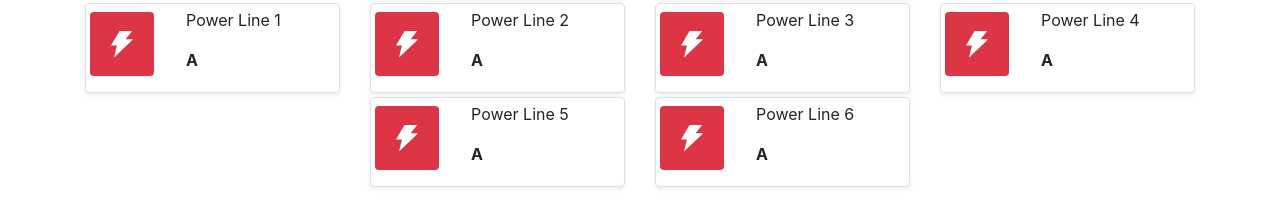
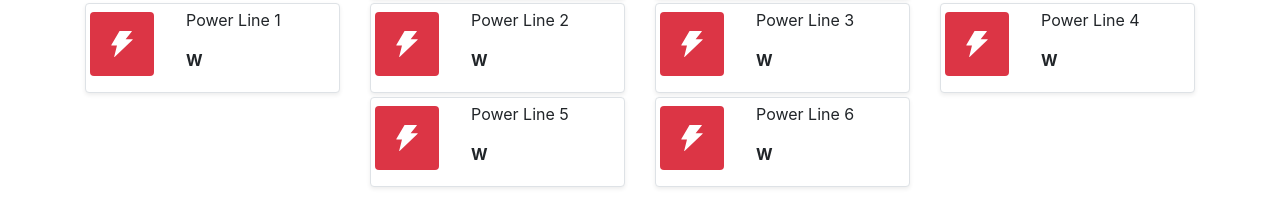
Before and after one commit to kevinpallado/solarmonitoring-server, a React (Create React App) app in the folder client/: page / in a window 1280 px wide. Shown: the part 416-630 px from the top of the page. Built offline with nearby package versions, Linux system fonts and the light colour scheme; no server answers.

Commit message:
Change A to W for power

```diff
--- a/client/src/components/dashboard/main/nodes.js
+++ b/client/src/components/dashboard/main/nodes.js
@@ -110,7 +110,7 @@ export default class Nodes extends Component {
                             </span>
                             <span className="d-inline-block">
                                 <p>Power Line 1</p>
-                                <p><b>{this.props.power1}</b><b>A</b></p>
+                                <p><b>{this.props.power1}</b><b>W</b></p>
                             </span>
                         </div>
                     </Col>
@@ -121,7 +121,7 @@ export default class Nodes extends Component {
                             </span>
                             <span className="d-inline-block">
                                 <p>Power Line 2</p>
-                                <p><b>{this.props.power2}</b><b>A</b></p>
+                                <p><b>{this.props.power2}</b><b>W</b></p>
                             </span>
                         </div>
                     </Col>
@@ -132,7 +132,7 @@ export default class Nodes extends Component {
                             </span>
                             <span className="d-inline-block">
                                 <p>Power Line 3</p>
-                                <p><b>{this.props.power3}</b><b>A</b></p>
+                                <p><b>{this.props.power3}</b><b>W</b></p>
                             </span>
                         </div>
                     </Col>
@@ -143,7 +143,7 @@ export default class Nodes extends Component {
                             </span>
                             <span className="d-inline-block">
                                 <p>Power Line 4</p>
-                                <p><b>{this.props.power4}</b><b>A</b></p>
+                                <p><b>{this.props.power4}</b><b>W</b></p>
                             </span>
                         </div>
                     </Col>
@@ -158,7 +158,7 @@ export default class Nodes extends Component {
                             </span>
                             <span className="d-inline-block">
                                 <p>Power Line 5</p>
-                                <p><b>{this.props.power5}</b><b>A</b></p>
+                                <p><b>{this.props.power5}</b><b>W</b></p>
                             </span>
                         </div>
                     </Col>
@@ -169,7 +169,7 @@ export default class Nodes extends Component {
                             </span>
                             <span className="d-inline-block">
                                 <p>Power Line 6</p>
-                                <p><b>{this.props.power6}</b><b>A</b></p>
+                                <p><b>{this.props.power6}</b><b>W</b></p>
                             </span>
                         </div>
                     </Col>
```
